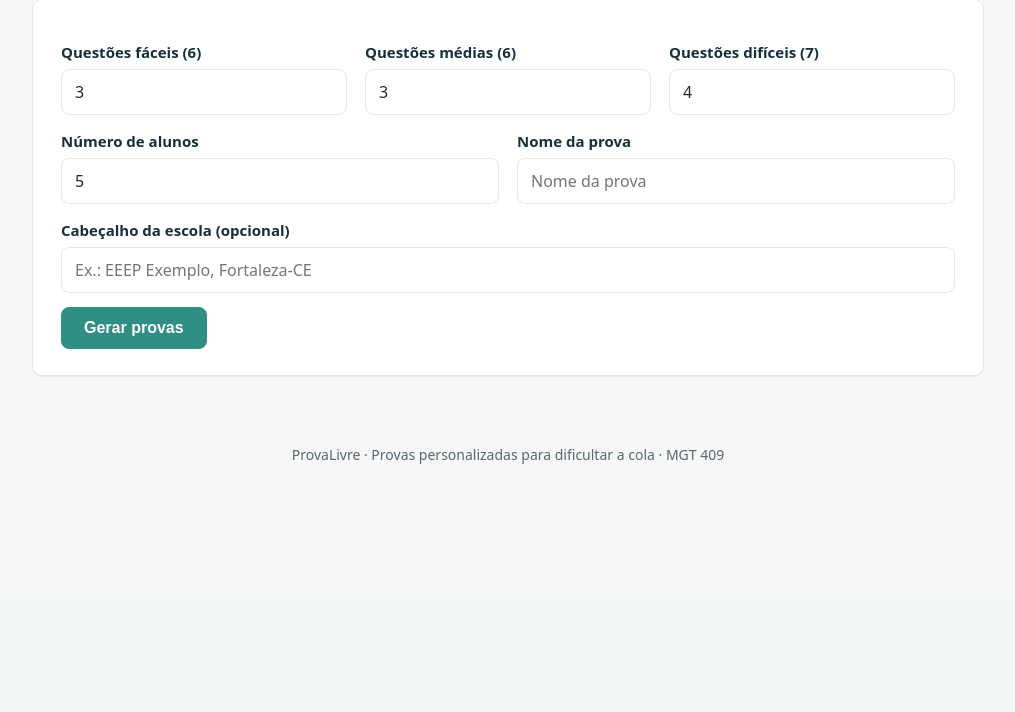
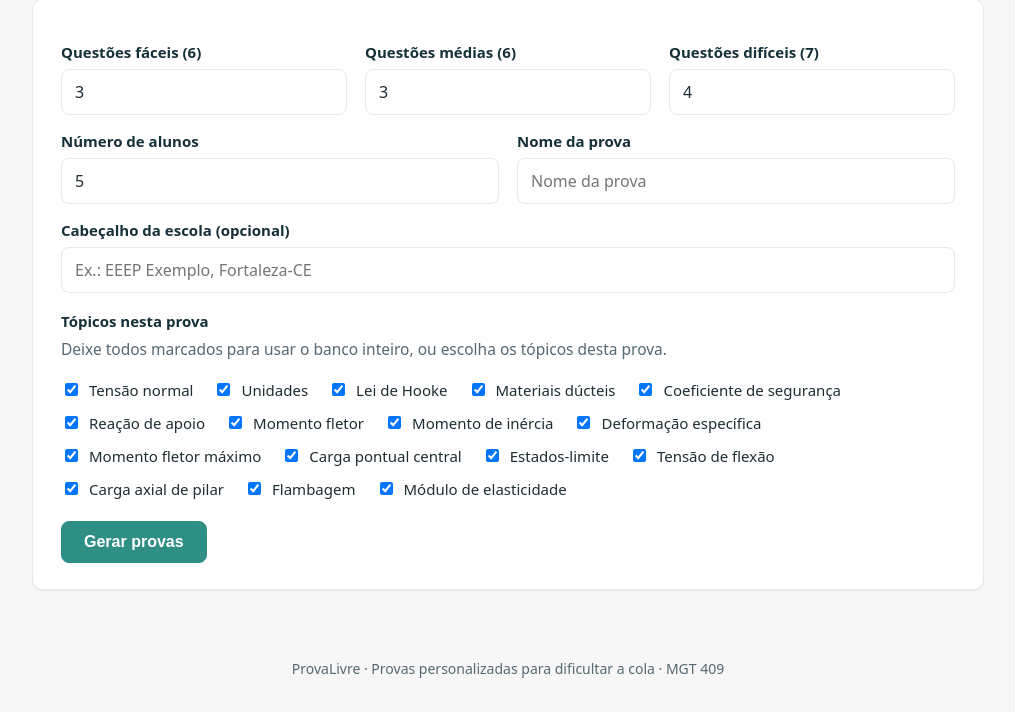
Before and after one commit to czambrano98/prova-livre, a Flask app: page /exam in a window 1280 px wide. Shown: the part 198-910 px from the top of the page, without its empty margins (132-1147 px from the left). Before the commit the page ends 662 px from the top, so only its background shows below. Run offline with Flask 3, Linux system fonts and the light colour scheme.

Commit message:
Add a topic filter to exam generation
The teacher can choose which topics appear on an exam (all by default), so they
can make a single-unit exam or a comprehensive one. The assembler takes an
optional set of concepts and only draws questions from those, while the
difficulty mix still applies within the chosen topics.

Co-Authored-By: Claude Opus 4.8 <noreply@anthropic.com>

```diff
--- a/app.py
+++ b/app.py
@@ -246,7 +246,15 @@ def _flash_usage(result: dict, added: int) -> None:
 # --------------------------------------------------------------------------- #
 @app.route("/exam")
 def exam():
-    return render_template("exam.html", result=session.pop("exam_result", None))
+    bank = bank_store.load_bank()
+    topics: list[str] = []
+    for q in bank:
+        c = q.get("concept")
+        if c and c not in topics:
+            topics.append(c)
+    return render_template(
+        "exam.html", result=session.pop("exam_result", None), topics=topics
+    )
 
 
 @app.route("/exam/generate", methods=["POST"])
@@ -274,6 +282,11 @@ def exam_generate():
         flash(t(lang, "bank_empty"), "error")
         return redirect(url_for("exam"))
 
+    # Optional topic filter. If none chosen (or all), use the whole bank.
+    all_topics = {q.get("concept") for q in bank if q.get("concept")}
+    chosen = {c for c in f.getlist("concepts") if c in all_topics}
+    concepts = chosen if (chosen and chosen != all_topics) else None
+
     pending_math = sum(
         1 for q in bank if q.get("type") == "math" and not q.get("approved", False)
     )
@@ -281,7 +294,9 @@ def exam_generate():
         flash(f"{pending_math} {t(lang, 'exam_math_excluded')}", "error")
 
     students = [f"{('Aluno' if lang=='pt' else 'Student')} {i:02d}" for i in range(1, n_students + 1)]
-    exams = assemble_class(bank, mix, students, base_seed=uuid.uuid4().int % 100000)
+    exams = assemble_class(
+        bank, mix, students, base_seed=uuid.uuid4().int % 100000, concepts=concepts
+    )
 
     unique = len({exam_fingerprint(e) for e in exams})
     shortfall = any(e["shortfalls"] for e in exams)
--- a/i18n.py
+++ b/i18n.py
@@ -65,6 +65,8 @@ STRINGS: dict[str, dict[str, str]] = {
         "exam_name": "Nome da prova",
         "exam_school": "Cabeçalho da escola (opcional)",
         "exam_school_ph": "Ex.: EEEP Exemplo, Fortaleza-CE",
+        "exam_topics": "Tópicos nesta prova",
+        "exam_topics_help": "Deixe todos marcados para usar o banco inteiro, ou escolha os tópicos desta prova.",
         "exam_generate": "Gerar provas",
         "exam_download_exams": "Baixar provas (PDF)",
         "exam_download_keys": "Baixar gabaritos (PDF)",
@@ -163,6 +165,8 @@ STRINGS: dict[str, dict[str, str]] = {
         "exam_name": "Exam name",
         "exam_school": "School header (optional)",
         "exam_school_ph": "e.g. Lincoln Technical High School",
+        "exam_topics": "Topics on this exam",
+        "exam_topics_help": "Leave all checked to use the whole bank, or pick the topics for this exam.",
         "exam_generate": "Generate exams",
         "exam_download_exams": "Download exams (PDF)",
         "exam_download_keys": "Download answer keys (PDF)",
--- a/static/style.css
+++ b/static/style.css
@@ -173,3 +173,8 @@ code { background: var(--line-soft); padding: 1px 6px; border-radius: 5px; font-
 .steps p { margin: 0; color: var(--ink-soft); font-size: 15.5px; }
 
 .note { background: var(--warn-bg); color: var(--warn-ink); border: 1px solid #efe0c2; border-radius: 9px; padding: 13px 16px; font-size: 15px; margin: 14px 0; }
+
+/* Topic filter checkboxes */
+.topicgrid { display: flex; flex-wrap: wrap; gap: 9px 20px; margin: 4px 0 6px; }
+.topicchk { display: flex; align-items: center; gap: 8px; font-weight: 500; margin: 0; font-size: 15px; color: var(--ink); }
+.topicchk input { width: auto; }
--- a/templates/exam.html
+++ b/templates/exam.html
@@ -31,6 +31,17 @@
     </div>
     <label>{{ t('exam_school') }}</label>
     <input type="text" name="school" placeholder="{{ t('exam_school_ph') }}">
+
+    {% if topics and topics|length > 1 %}
+    <label style="margin-top:16px">{{ t('exam_topics') }}</label>
+    <p class="help" style="margin-top:0">{{ t('exam_topics_help') }}</p>
+    <div class="topicgrid">
+      {% for tp in topics %}
+      <label class="topicchk"><input type="checkbox" name="concepts" value="{{ tp }}" checked> {{ tp }}</label>
+      {% endfor %}
+    </div>
+    {% endif %}
+
     <button class="btn" type="submit">{{ t('exam_generate') }}</button>
   </form>
 </div>
```
Also changed, not shown: agents/exam_assembler.py (+11 -3 lines).
